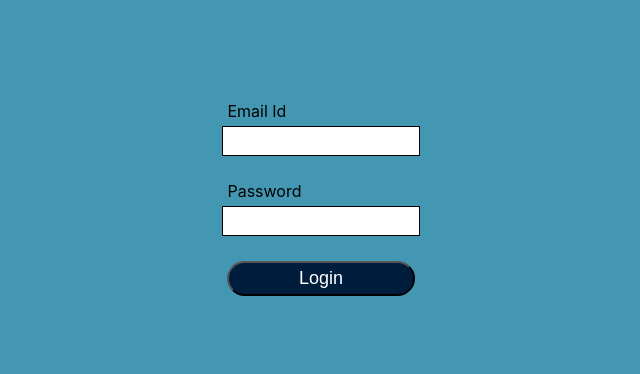
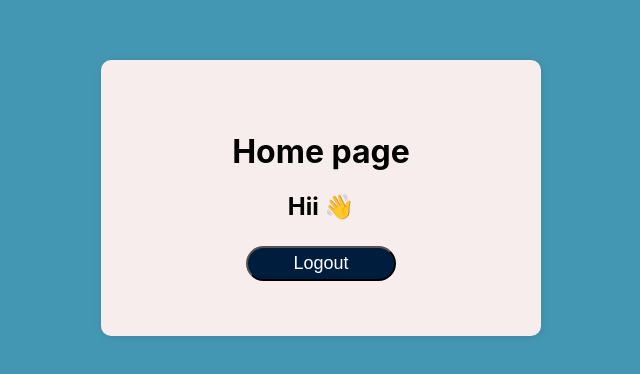
Before and after one commit to skkaushik/user_management_-using_mern, a React (Create React App) app: page / in a window 1280 px wide. Shown: the part 202-576 px from the top of the page, without its empty margins (319-959 px from the left). Built offline with nearby package versions, Linux system fonts and the light colour scheme.

Commit message:
user Dashboard done

```diff
--- a/package.json
+++ b/package.json
@@ -9,6 +9,7 @@
     "axios": "^1.4.0",
     "react": "^18.2.0",
     "react-dom": "^18.2.0",
+    "react-router-dom": "^6.13.0",
     "react-scripts": "5.0.1",
     "web-vitals": "^2.1.4"
   },
--- a/src/App.js
+++ b/src/App.js
@@ -3,6 +3,7 @@ import './App.css';
 import Home from './Components/Home';
 import Login from './Components/Login';
 import Register from './Components/Register';
+import {BrowserRouter as Router, Route, Routes} from "react-router-dom"
 
 
 import './Components/style.css';
@@ -10,9 +11,14 @@ import './Components/style.css';
 function App() {
   return (
     <div className="App">
-    {/* <Home/> */}
-    <Login/>
-    {/* <Register/> */}
+      <Router>
+        <Routes>
+          <Route path='/' element ={<Home/>}/>
+          <Route path='/login' element={<Login/>}/>
+          <Route path='/register' element={<Register/>}/>
+        </Routes>
+      </Router>
+
     </div>
   );
 }
```
Also changed, not shown: 1 other file (tests, documents, lock files or other folders).
